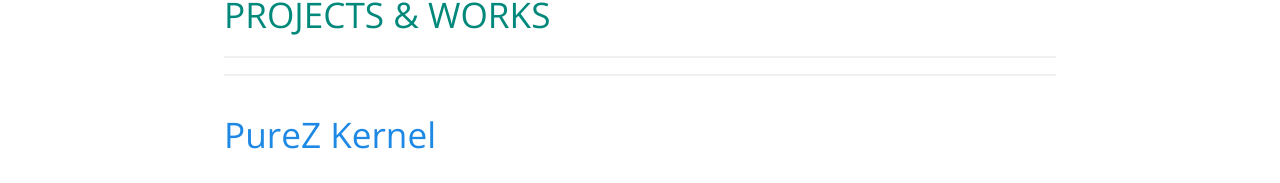
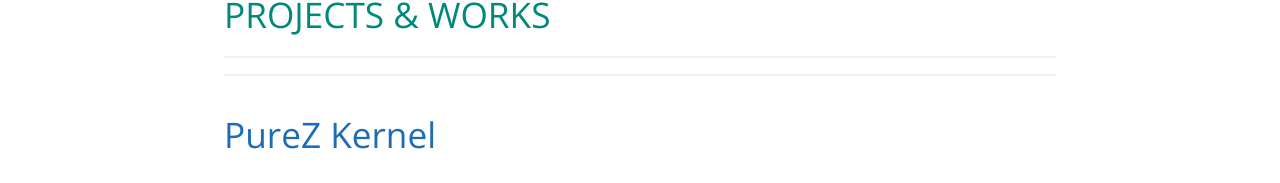
Before and after one commit to zawzaww/zawzaww.github.io, a Jekyll site: the page built from project.md, in a window 1280 px wide. Shown: the part 284-467 px from the top of the page. Built offline with Jekyll 4.4.1, drawn with Linux system fonts in a browser that asks for light colours; some of the changed text lies outside the part shown.

Commit message:
layouts: variables: Add small contact info, author name and update link text color
Signed-off-by: Zaw Zaw <mczawzaw12@outlook.com>

```diff
--- a/_layouts/default.html
+++ b/_layouts/default.html
@@ -30,6 +30,8 @@
         {% if site.github.is_project_page %}
           <span class="site-footer-owner"><a href="{{ site.github.repository_url }}">{{ site.github.repository_name }}</a> is maintained by <a href="{{ site.github.owner_url }}">{{ site.github.owner_name }}</a>.</span>
         {% endif %}
+        <p align="center"><small><b><a href="mailto:zawzawit.459@gmail.com">Email</a> | <a href="https://github.com/zawzaww">GitHub</a> | <a href="https://twitter.com/zawzawwme">Twitter</a> | <a href="https://www.instagram.com/zawzaw.me">Instagram</a></b></small></p>
+        <p align="center"><small>Copyright (C) 2018, Zaw Zaw.</small></p>
         <span class="site-footer-credits">This page was generated by <a href="https://pages.github.com">GitHub Pages</a>.</span>
       </footer>
     </main>
--- a/_sass/variables.scss
+++ b/_sass/variables.scss
@@ -10,7 +10,7 @@
 // Text Color
 $section-headings-color: #00897B !default;
 $body-text-color: #424242 !default;
-$body-link-color: #1E88E5 !default;
+$body-link-color: #1e6bb8 !default;
 $blockquote-text-color: #388e3c !default;
 
 // Code
```
Also changed, not shown: index.md (+1 -1 lines).
